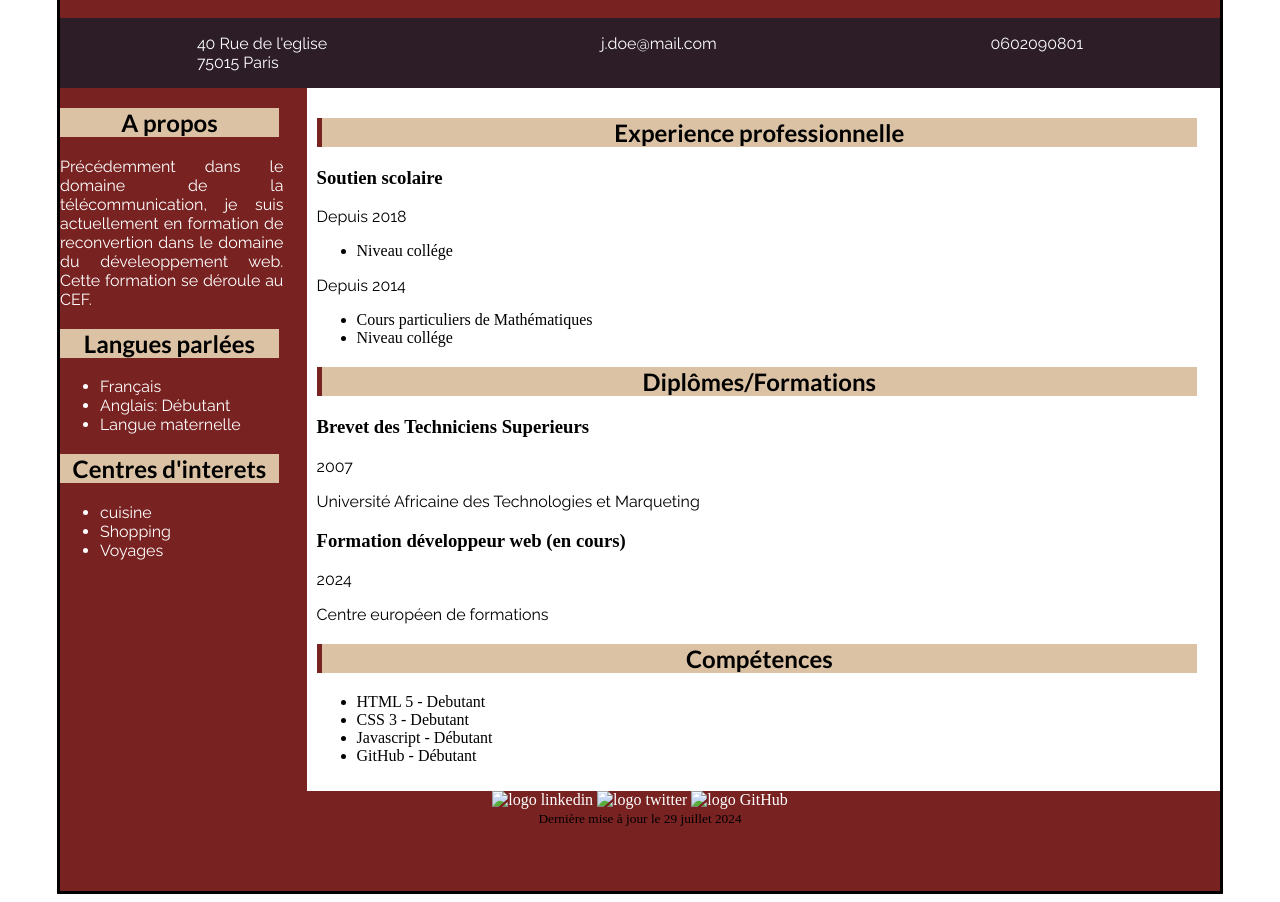
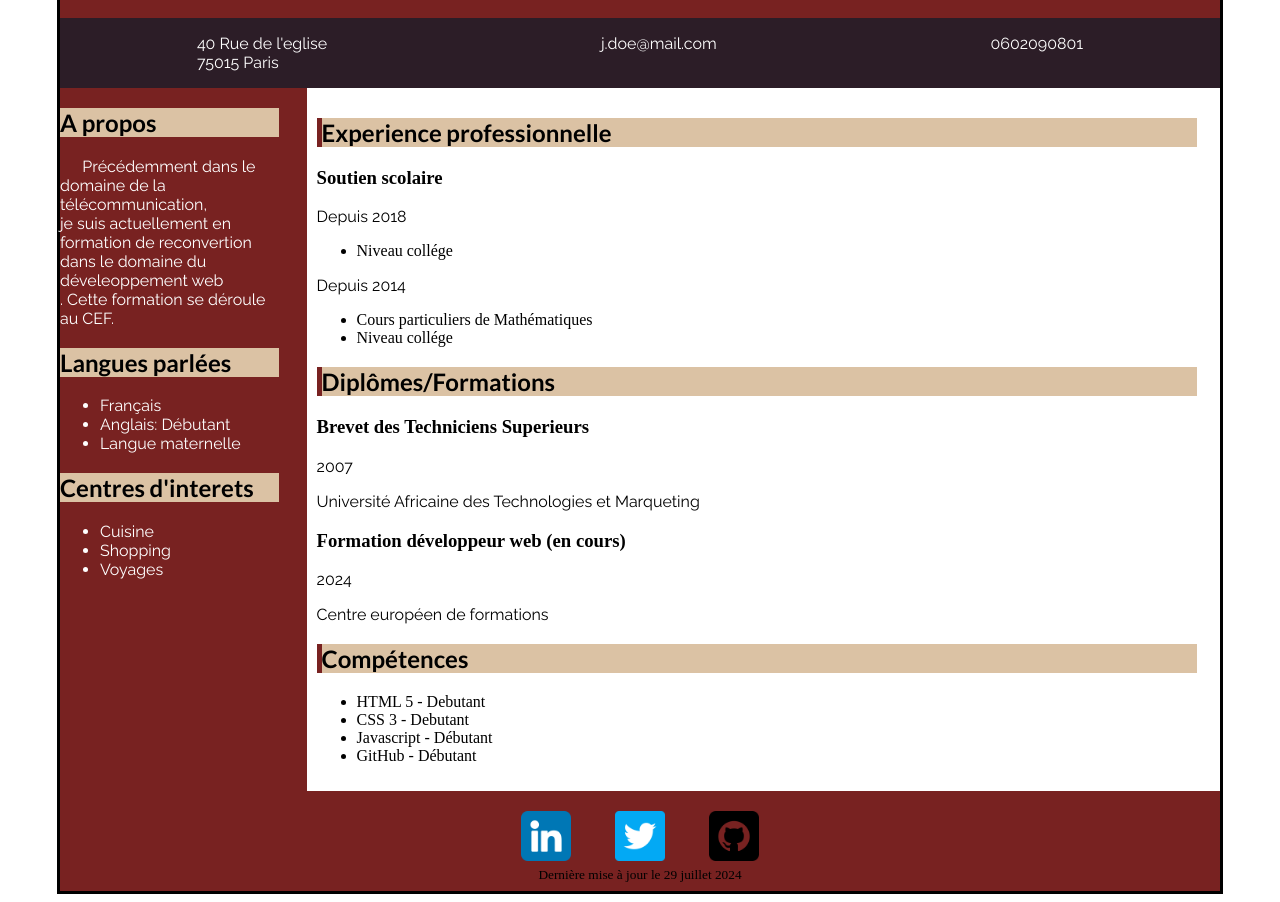
Before and after one commit to nldsck/Christelle-CEF, a plain HTML site: page index.html in a window 1280 px wide. Shown: the part 374-1276 px from the top of the page. Drawn offline with Linux system fonts and the light colour scheme.

Commit message:
cinquiéme  jet ajout logo aupacité

```diff
--- a/assets/css/style.css
+++ b/assets/css/style.css
@@ -46,6 +46,12 @@ h1{
     text-align:center;
     color: white;
 }
+#tete{
+    text-align: center;
+}
+h2{
+    text-align: left;
+}
 #noir{
     font-family: "lato",sans-serif;
     color: black;
@@ -53,6 +59,7 @@ h1{
 #tbloc_1{
     font-family: "raleway",sans-serif;
     color: white;
+    text-indent: 10%;
 }
 #libloc_1{
     font-family: "raleway",sans-serif;
@@ -102,7 +109,7 @@ font-family: "lato",sans-serif;
 }
 p{
 font-family: "raleway",sans-serif;
-    text-align: justify;
+
 
     max-height: auto;
 }
@@ -124,3 +131,12 @@ footer {
 time{
     align-content: center;
 }
+#logo img {
+    height: 50px;
+    margin-top:20px ;
+    margin-left: 20px;
+    margin-right: 20px;
+}
+#logo img:hover {
+    opacity: 0.5;
+}
--- a/index.html
+++ b/index.html
@@ -18,7 +18,7 @@
 
                     <a href="assets/css/images/mon_image.png"><img src="assets/css/images/mon_image.png" alt="immages"></a> </figure>
                 <h1 ><Christelle>Christelle Kamga</h1>
-                 <h2> Développeuse web junior</h2>
+                 <h2 id="tete"> Développeuse web junior</h2>
         </header>
 
         <div id="contact">
@@ -36,8 +36,8 @@
                     <header>
                         <h2 id="noir"> A propos </h2>
                     </header>
-                    <p id="tbloc_1">Précédemment dans le domaine de la télécommunication,
-                        je suis actuellement en formation de reconvertion dans le domaine du déveleoppement web.
+                    <p id="tbloc_1"> Précédemment dans le domaine de la télécommunication,<br/>
+                        je suis actuellement en formation de reconvertion dans le domaine du déveleoppement web <br/>.
                         Cette formation se déroule au CEF. </p>
 
                         <header>
@@ -52,7 +52,7 @@
                             <h2 id="noir"> Centres d'interets</h2>
                         </header>
                         <ul>
-                            <li id="libloc_1">cuisine</li>
+                            <li id="libloc_1">Cuisine</li>
                             <li id="libloc_1">Shopping</li>
                             <li id="libloc_1">Voyages</li>
                         </ul>
@@ -96,9 +96,9 @@
         <footer>
         <div id="petit_bloc">
             <div id="logo">
-                <a href="https://fr.linkedin.com/?trk=guest_homepage-basic_nav-header-logo" target="_blank"><img src="assets/immages/linkedin.png" alt="logo linkedin"></a>
-                <a href="https://x.com/?lang=fr" target="_blank"><img src="assets/immages/twitter.png" alt="logo twitter"> </a>
-                <a href="https://github.com/" target="_blank"><img src="assets/immages/github.png" alt="logo GitHub"></a>
+                <a href="https://fr.linkedin.com/?trk=guest_homepage-basic_nav-header-logo" target="_blank"><img src="assets/css/images/linkedin.png" alt="logo linkedin"></a>
+                <a href="https://x.com/?lang=fr" target="_blank"><img src="assets/css/images/twitter.png" alt="logo twitter"> </a>
+                <a href="https://github.com/" target="_blank"><img src="assets/css/images/github.png" alt="logo GitHub"></a>
             </div>
         </div>
         <center>
```
